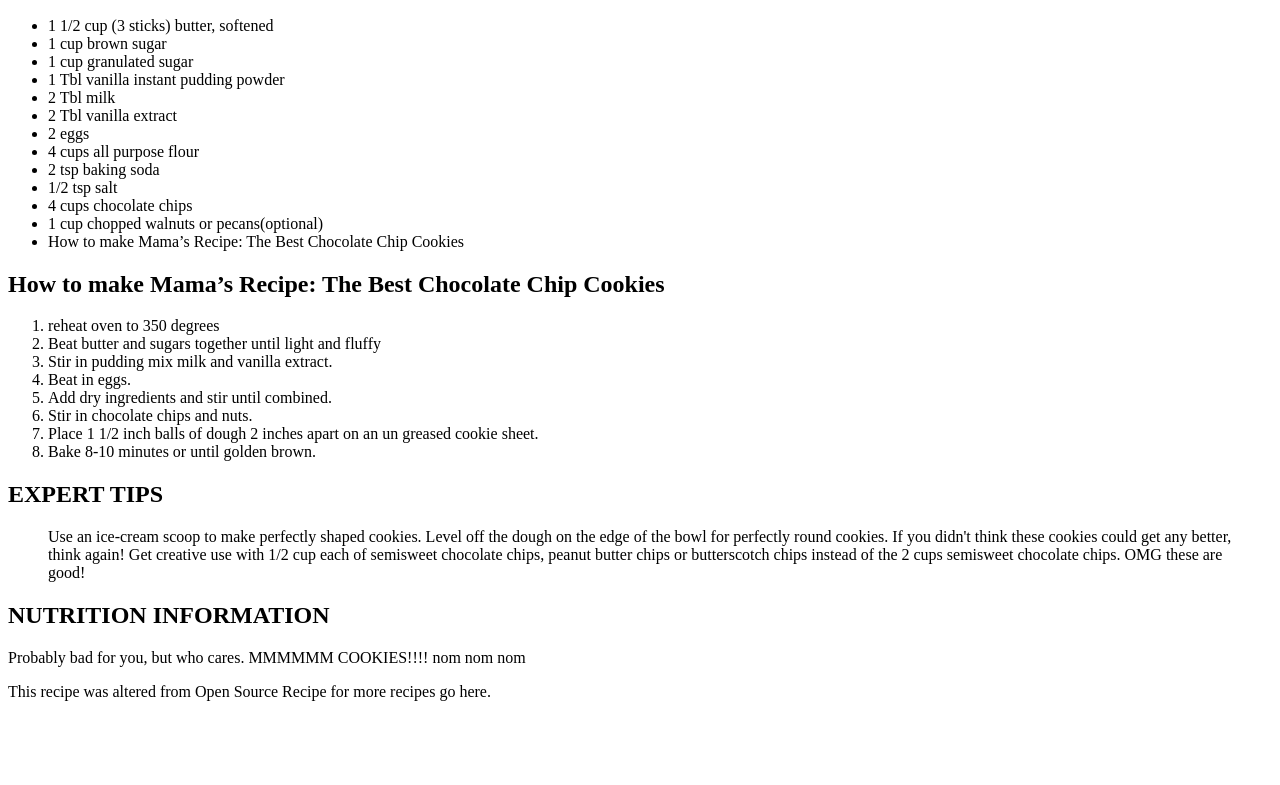
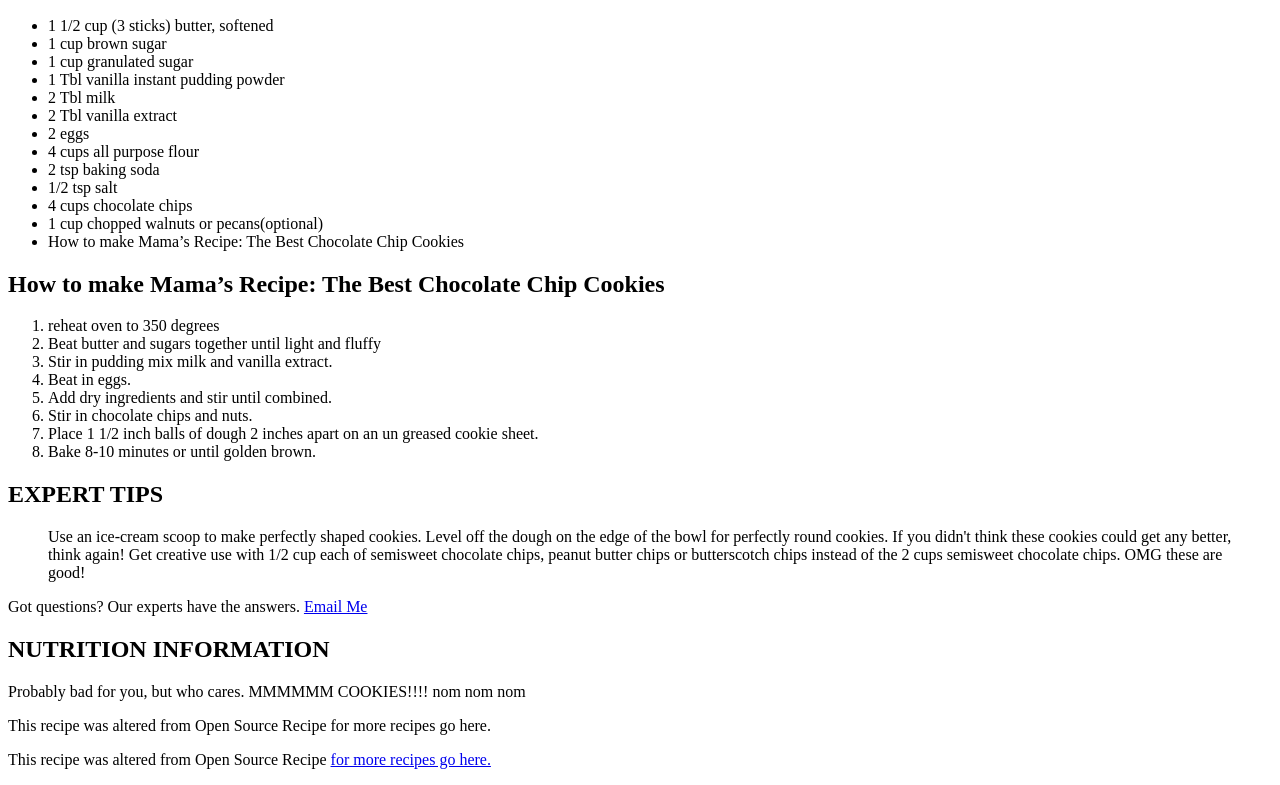
Before and after one commit to agouda27/assignment3, a plain HTML site: page index.html in a window 1280 px wide. Shown: the part 849-1634 px from the top of the page. Before the commit the page ends 1566 px from the top, so only its background shows below. Drawn offline with Linux system fonts and the light colour scheme.

Commit message:
Add files via upload

```diff
--- a/index.html
+++ b/index.html
@@ -78,9 +78,13 @@
 		<blockquote>
 		<p>Use an ice-cream scoop to make perfectly shaped cookies. Level off the dough on the edge of the bowl for perfectly round cookies. If you didn't think these cookies could get any better, think again! Get creative use with 1/2 cup each of semisweet chocolate chips, peanut butter chips or butterscotch chips instead of the 2 cups semisweet chocolate chips. OMG these are good!    <p/>
 		</blockquote>
+		<p>Got questions? Our experts have the answers. <a href="http://thenovicehousewife.files.wordpress.com/2010/09/choc-chip-cookie.jpg">Email Me</a></p>
 		<h2>NUTRITION INFORMATION</h2>
 
 		<p>Probably bad for you, but who cares. MMMMMM COOKIES!!!! nom nom nom</p>
 		<p>This recipe was altered from Open Source Recipe for more recipes go here.</p>
+
+
+		<p>This recipe was altered from Open Source Recipe <a href="http://thenovicehousewife.files.wordpress.com/2010/09/choc-chip-cookie.jpg">for more recipes go here.</a>
 	</body>
 </html>
```
